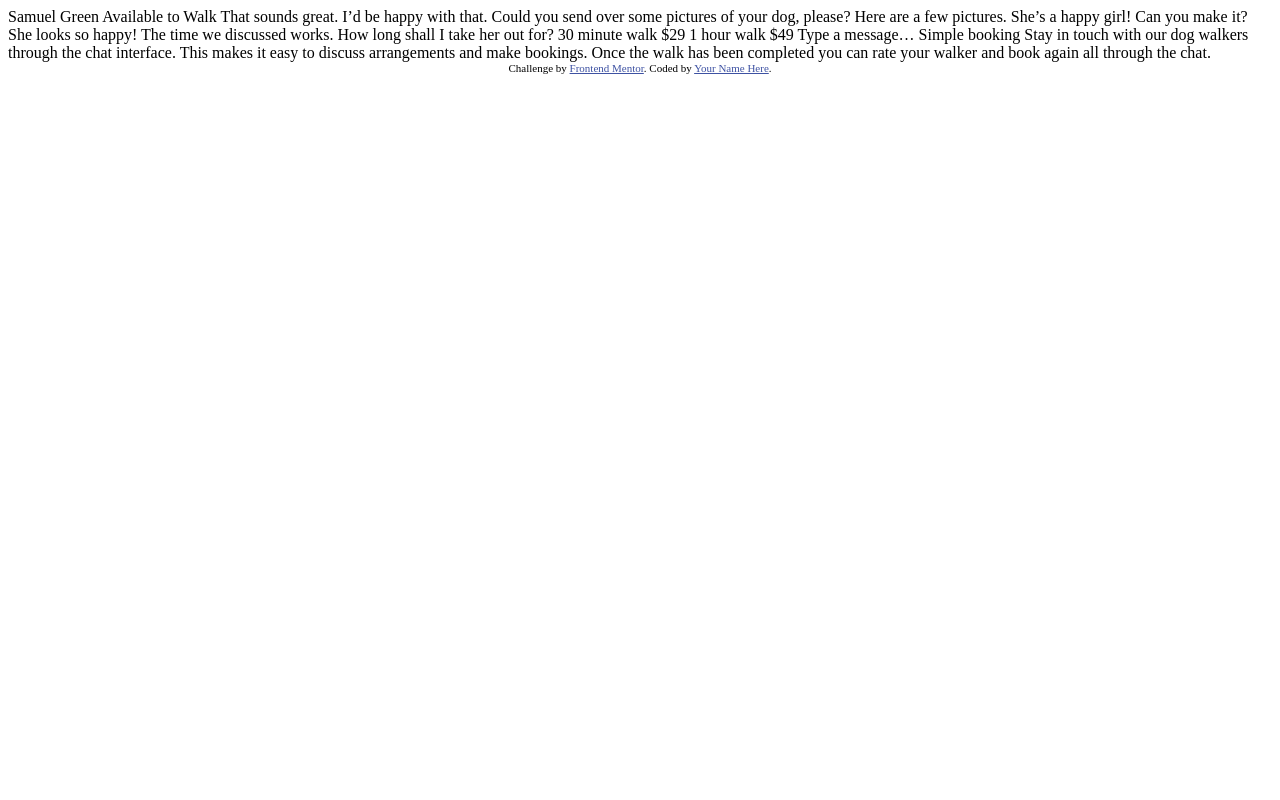
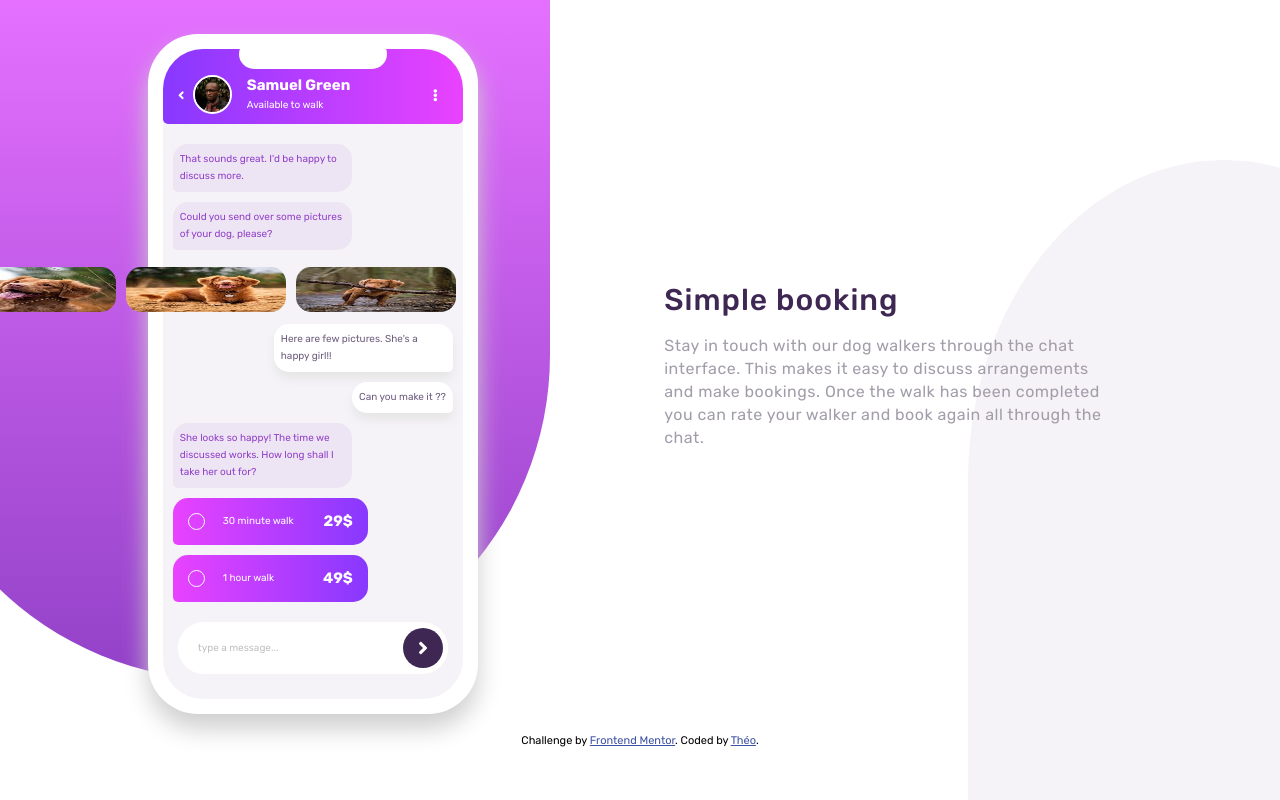
Before and after one commit to TheoChrn/chat-app-css-illustration-master, a plain HTML site: page index.html in a window 1280 px wide. Drawn offline with Linux system fonts and the light colour scheme.

Commit message:
First version

```diff
--- a/css/main.css
+++ b/css/main.css
@@ -0,0 +1,385 @@
+@import url('https://fonts.googleapis.com/css2?family=Rubik:wght@400;500;700&display=swap');
+
+body{
+    position: relative;
+    font-family: 'Rubik', sans-serif;
+    margin: 0;
+    padding: 0;
+    font-size: 10px;
+    display: flex;
+	flex-direction: column;
+    min-height: 100vh;
+    max-width: 100%
+}
+
+.attribution { font-size: 11px; text-align: center; }
+.attribution a { color: hsl(228, 45%, 44%); }
+
+/*#region CONTAINER*/
+.main{
+    position: relative;
+    display: flex;
+    flex: 1;
+    margin: auto;
+}
+.container{
+    position: relative;
+    max-width: 375px;;
+    margin: auto;
+}
+/*#endregion*/
+
+/*#region Mobile*/
+#mobile{
+    margin: 50px 0;
+}
+
+.mobileContainer{
+    position: relative;
+    display: flex;
+    flex-direction: column;
+    justify-content: center;
+    align-items: center;
+    margin: auto;
+    background-color: white;
+    box-shadow: 0 15px 25px rgb(207, 207, 207);
+    width: 250px;
+    border-radius: 50px;
+    padding: 15px;
+}
+
+.emptySpace{
+    position: absolute;
+    display: flex;
+    justify-content: center;
+    margin: auto;
+    width: 45%;
+    height: 30px;
+    background-color: white;
+    top: 5px;
+    border-radius: 25px ;
+}
+
+.mobileContent{
+    display: flex;
+    flex-direction: column;
+    background-color: #f5f3f8;
+    height: 100%;
+    width: 100%;
+    border-radius: 40px;
+}
+
+/*#endregion*/
+
+/*#region User*/
+.userName{
+    position: relative;
+    display: flex;
+    justify-content: center;
+    align-items: center;
+    background: linear-gradient(90deg,hsl(264, 100%, 61%) 0%, hsl(293, 100%, 63%));
+    height: 75px;
+    width: 100%;
+    border-radius: 40px 40px 5px 5px;
+}
+
+.userNameItems{
+    display: flex;
+    align-items: center;
+    height: 50%;
+    width: 100%;
+    position: absolute;
+    bottom: 10px;
+}
+
+.userNameContent{
+    display: flex;
+    flex-direction: row;
+    flex-wrap: wrap;
+    justify-content: center;
+    align-items: center;
+    margin-left: 15px;
+}
+
+.name{
+    margin: 0;
+}
+
+.arrowLeft, .menu{
+    position: absolute;
+    color: white;
+}
+
+.arrowLeft{
+    left: 15px;
+}
+
+.menu{
+    position: absolute;
+    right: 25px;
+}
+
+.avatar{
+    width: auto;
+    height: 35px;
+    border-radius: 50%;
+    border: 2px solid white;
+    margin: 0 15px;
+}
+
+.userNameDescription{
+    line-height: 20px;
+    color: white;
+}
+/*#endregion*/
+
+/*#region Messages*/
+    .messages{
+        display: flex;
+        flex-direction: column;
+        padding-top: 15px;
+   }
+
+   .messageItem{
+       display: flex;
+       padding: 7px;
+       margin: 5px 10px;
+       border-radius: 15px;
+       max-width: 55%;
+       line-height: 17px;
+   }
+
+   .messageItem--interlocuteur{
+       background-color: #ede5f4;
+       color: hsl(276, 55%, 52%);
+       border-bottom-left-radius: 5px;
+   }
+
+   .messageItem--locuteur{
+       background-color: white;
+       color: hsl(271, 15%, 43%);
+       align-self: flex-end;
+       border-bottom-right-radius: 5px;
+       box-shadow: 0 7px 10px #e6e6e6;
+   }
+
+   .messageItem--pictures{
+       display: flex;
+       flex-direction: row-reverse;
+       align-self: flex-end;
+       height: 50px;
+       width: 100%;
+       margin: 0;
+   }
+
+   .messagePicture:nth-child(1){
+       order: 3;
+   }
+
+   .messagePicture:nth-child(2){
+       order: 1;
+   }
+
+   .messagePicture:nth-child(3){
+       margin-right: 0;
+   }
+
+   .messagePicture{
+       margin: 5px 5px 0 5px;
+       border-radius: 15px;
+   }
+
+   .messageItem--work{
+       position: relative;
+       display: flex;
+       width: 60%;
+       justify-content: space-between;
+       background: linear-gradient(90deg,hsl(293, 100%, 63%) 0%, hsl(264, 100%, 61%));
+       border-bottom-left-radius: 5px;
+       color: white;
+       padding: 15px;
+       font-weight: 400;
+   }
+
+   .messageWorkTime{
+       position: absolute;
+       left: 50px;
+   }
+
+   .messageWorkPrice{
+       font-weight: 700;
+       font-size: 15px;
+   }
+
+   .circle{
+       border: 1px solid white;
+       border-radius: 50%;
+       width: 15px;
+   }
+
+   .typeMessage{
+       position: relative;
+       display: flex;
+       align-items: center;
+       justify-content: flex-start;
+       margin: 15px;
+       padding: 20px;
+       border-radius: 50px;
+       color: silver;
+       background-color: white;
+   }
+
+   .iconeContainer{
+       display: flex;
+       justify-content: center;
+       align-items: center;
+       position: absolute;
+       right: 5px;
+       width: 40px;
+       height: 40px;
+       background-color: hsl(271, 36%, 24%);
+       border-radius: 50px;
+       color: white;
+   }
+
+/*#endregion*/
+
+/*#region text Area*/
+textArea{
+    margin-top: 50px;
+}
+
+.textAreaContainer{
+    display: flex;
+    flex-direction: column;
+    justify-content: center;
+    align-items: center;
+    text-align: center;
+}
+
+.textAreaTitle{
+    font-size: 3em;
+    font-weight: 500;
+    letter-spacing: 1px;
+    color: hsl(271, 36%, 24%);
+    margin: 0;
+}
+
+.textAreaDescription{
+    color: hsl(270, 7%, 64%);
+    padding: 15px;
+    font-size: 16px;
+    letter-spacing: .5px;
+    line-height: 23px;
+}
+
+/*#endregion*/
+
+
+.background1, .background2{
+    position: absolute;
+    z-index: -1;
+}
+
+.background1{
+    height: 600px;
+    width: 50%;
+    top: -0;
+    left: -0%;
+    background: linear-gradient(hsl(289, 100%, 72%),hsl(276, 55%, 52%));
+    border-top-left-radius: 0;
+    border-top-right-radius: 0;
+    border-bottom-right-radius: 300px;
+    border-bottom-left-radius: 0;
+
+}
+
+.background2{
+    height: 450px;
+    width: 50%;
+    bottom: 0;
+    right: -0;
+    background-color: hsl(270, 20%, 96%);
+    border-top-left-radius: 400px;
+    border-top-right-radius: 0;
+    border-bottom-right-radius: 0;
+    border-bottom-left-radius: 0;
+
+}
+/**RESPONSIVE**/
+@media all and (min-width: 1024px){
+    .background1, .background2{
+
+        z-index: -1;
+    }
+
+    .background1{
+        position: absolute;
+        height: 85%;
+        width: 650px;
+        border-top-left-radius: 0;
+        border-top-right-radius: 0;
+        border-bottom-right-radius: 400px;
+        border-bottom-left-radius: 400px;
+        left: -100px;
+
+    }
+
+    .background2{
+        position: fixed;
+        height: 80%;
+        width: 40%;
+        border-top-left-radius:  50%;
+        border-top-right-radius: 50%;
+        border-bottom-right-radius: 0;
+        border-bottom-left-radius: 0;
+        right: -200px;
+    }
+
+    /*#region CONTAINER resonsive*/
+    .container{
+        display: flex;
+        flex-wrap: wrap;
+        max-width: 1440px;
+        padding: 0;
+        margin: auto;
+    }
+    /*#endregion*/
+    /*#region Mobile*/
+    #mobile{
+        display: flex;
+        width: 40%;
+        margin: 0 50px;
+    }
+
+    .mobileContainer{
+        height:650px;
+        width: 300px;
+    }
+    /*#endregion*/
+
+    /*#region Text Area*/
+    #textArea{
+        width: 40%;
+        margin: auto 50px;;
+        align-self: flex-start;
+    }
+
+    .textAreaContainer{
+        align-items: flex-start;
+        text-align: left;
+        width: 450px;
+    }
+
+    .textAreaDescription{
+        padding: 0;
+    }
+
+    .attribution{
+        width: 100%;
+        align-self: center;
+        margin: 20px;
+    }
+
+    /*#endregion*/
+}
--- a/index.html
+++ b/index.html
@@ -3,49 +3,92 @@
 <head>
   <meta charset="UTF-8">
   <meta name="viewport" content="width=device-width, initial-scale=1.0"> <!-- displays site properly based on user's device -->
-
+  <link rel="stylesheet" href="css/main.css">
   <link rel="icon" type="image/png" sizes="32x32" href="./images/favicon-32x32.png">
+  <link rel="preconnect" href="https://fonts.gstatic.com">
 
   <title>Frontend Mentor | [Challenge Name Here]</title>
 
-  <!-- Feel free to remove these styles or customise in your own stylesheet 👍 -->
-  <style>
-    .attribution { font-size: 11px; text-align: center; }
-    .attribution a { color: hsl(228, 45%, 44%); }
-  </style>
 </head>
 <body>
+  <div class="background1"></div>
+  <div class="background2"></div>
+  <main class="main">
+    <div class="container">
+      <section id="mobile">
+        <div class="mobileContainer">
+          <div class="mobileContent">
+            <div class="userName">
+              <div class="userNameItems">
+                <i class="fas fa-angle-left fa-lg arrowLeft"></i>
+                <i class="fas fa-ellipsis-v fa-lg menu"></i>
+                <div class="userNameContent">
+                  <img src="images/avatar.jpg" class="avatar" alt="">
+                  <div class="userNameDescription">
+                    <h2 class="name">Samuel Green</h2>
+                    <span class="statute">Available to walk</span>
+                  </div>
+                </div>
+              </div>
+            </div>
+            <div class="messages">
+              <div class="messageItem messageItem--interlocuteur">
+                <span>That sounds great. I'd be happy to discuss more.</span>
+              </div>
+              <div class="messageItem messageItem--interlocuteur">
+                <span>Could you send over some pictures of your dog, please?</span>
+              </div>
+              <div class="messageItem messageItem--pictures">
+                <img src="images/dog-image-1.jpg" class="messagePicture" alt="">
+                <img src="images/dog-image-2.jpg" class="messagePicture" alt="">
+                <img src="images/dog-image-3.jpg" class="messagePicture" alt="">
+              </div>
+              <div class="messageItem messageItem--locuteur">
+                <span>Here are few pictures. She's a happy girl!!</span>
+              </div>
+              <div class="messageItem messageItem--locuteur">
+                <span>Can you make it ??</span>
+              </div>
+              <div class="messageItem messageItem--interlocuteur">
+                <span>She looks so happy! The time we discussed works. How long shall I take her out for?</span>
+              </div>
+              <div class="messageItem messageItem--work">
+                <div class="circle"></div>
+                <span class="messageWorkTime">30 minute walk</span>
+                <span class="messageWorkPrice">29$</span>
+              </div>
+              <div class="messageItem messageItem--work">
+                <div class="circle"></div>
+                <span class="messageWorkTime">1 hour walk</span>
+                <span class="messageWorkPrice">49$</span>
+              </div>
+            </div>
+            <div class="typeMessage">
+              <span>type a message...</span>
+              <div class="iconeContainer">
+                <i class="fas fa-angle-right fa-2x icone"></i>
+              </div>
+            </div>
+          </div>
 
-  Samuel Green
-  Available to Walk
-
-  That sounds great. I’d be happy with that.
-
-  Could you send over some pictures of your dog, please?
-
-  Here are a few pictures. She’s a happy girl!
-
-  Can you make it?
-
-  She looks so happy! The time we discussed works. How long shall I take her out for?
-
-  30 minute walk
-  $29
-
-  1 hour walk
-  $49
-
-  Type a message…
-
-  Simple booking
-
-  Stay in touch with our dog walkers through the chat interface. This makes it easy to
-  discuss arrangements and make bookings. Once the walk has been completed you can rate
-  your walker and book again all through the chat.
-
-  <div class="attribution">
-    Challenge by <a href="https://www.frontendmentor.io?ref=challenge" target="_blank">Frontend Mentor</a>.
-    Coded by <a href="#">Your Name Here</a>.
-  </div>
+          <div class="emptySpace"></div>
+        </div>
+      </section>
+      <section id="textArea">
+        <div class="textAreaContainer">
+          <h1 class="textAreaTitle">Simple booking</h1>
+          <p class="textAreaDescription">Stay in touch with our dog walkers through the chat interface. This makes it easy to
+            discuss arrangements and make bookings. Once the walk has been completed you can rate
+            your walker and book again all through the chat.</p>
+        </div>
+      </section>
+      <div class="attribution">
+        Challenge by <a href="https://www.frontendmentor.io?ref=challenge" target="_blank">Frontend Mentor</a>.
+        Coded by <a href="#">Théo</a>.
+      </div>
+    </div>
+  </main>
+    <script src="https://kit.fontawesome.com/e9c3010b65.js" crossorigin="anonymous"></script>
+    <script defer src="https://pro.fontawesome.com/releases/v5.15.1/js/all.js"         integrity="sha384-Vipr9QSlUeD/qnhkau6GBnZnUmVkbaRZ0PgB1KjvWa1UoNBKnuzg1TgbJJn2a12T"         crossorigin="anonymous"></script>
 </body>
 </html>
```
Also changed, not shown: images/angle-right-solid.svg (added).
